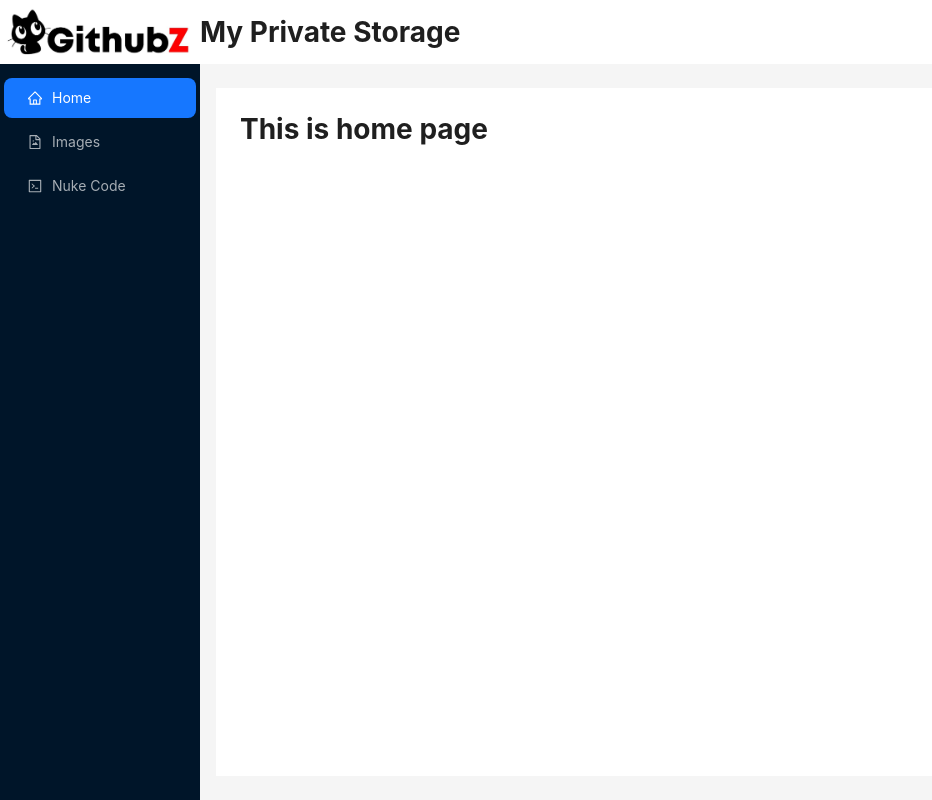
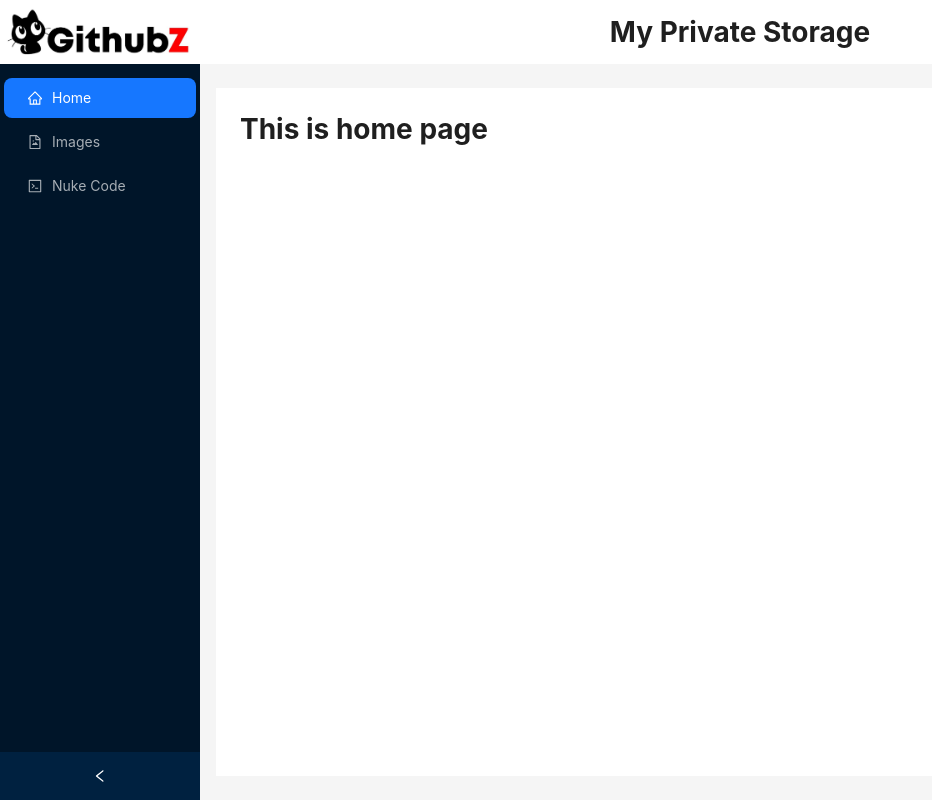
Before and after one commit to Nguyen177013/h_code_storage, a React (Vite) app in the folder client/: page / in a window 1280 px wide. Shown: the whole page, without its empty margins (0-932 px from the left). Built offline with nearby package versions, Linux system fonts and the light colour scheme.

Commit message:
add tooggle navbar

```diff
--- a/client/src/components/Header/Header.tsx
+++ b/client/src/components/Header/Header.tsx
@@ -1,5 +1,5 @@
-const { Header : AntHeader} = Layout;
-import { Image, Layout,} from "antd"
+const { Header: AntHeader } = Layout;
+import { Image, Layout, } from "antd"
 
 
 const Header = () => {
@@ -12,7 +12,7 @@ const Header = () => {
                     src="/img/image-8.png"
                     preview={false}
                 />
-                <h1>My Private Storage</h1>
+                <h1 style={{ flex: "1", textAlign: "center" }}>My Private Storage</h1>
             </AntHeader>
         </Layout>
     );
--- a/client/src/components/Nav/Nav.tsx
+++ b/client/src/components/Nav/Nav.tsx
@@ -14,9 +14,9 @@ type OutLetProps = {
 const Nav = ({OutLet} : OutLetProps) => {
     const navigate = useNavigate();
     const [collapsed, setCollapsed] = useState<boolean>(false);
-    // const toggle = () => {
-    //     setCollapsed(preCollapsed => !preCollapsed);
-    // }
+    const toggle = () => {
+        setCollapsed(preCollapsed => !preCollapsed);
+    }
     const menuItems: MenuProps['items'] = [
         {
             label: "Home",
@@ -49,9 +49,9 @@ const Nav = ({OutLet} : OutLetProps) => {
     return (
         <Layout>
             <Sider
-                trigger={null}
                 collapsed={collapsed}
                 collapsible
+                onCollapse={toggle}
                 style={{
                     padding: "10px 0",
                     overflow: "auto",
```
